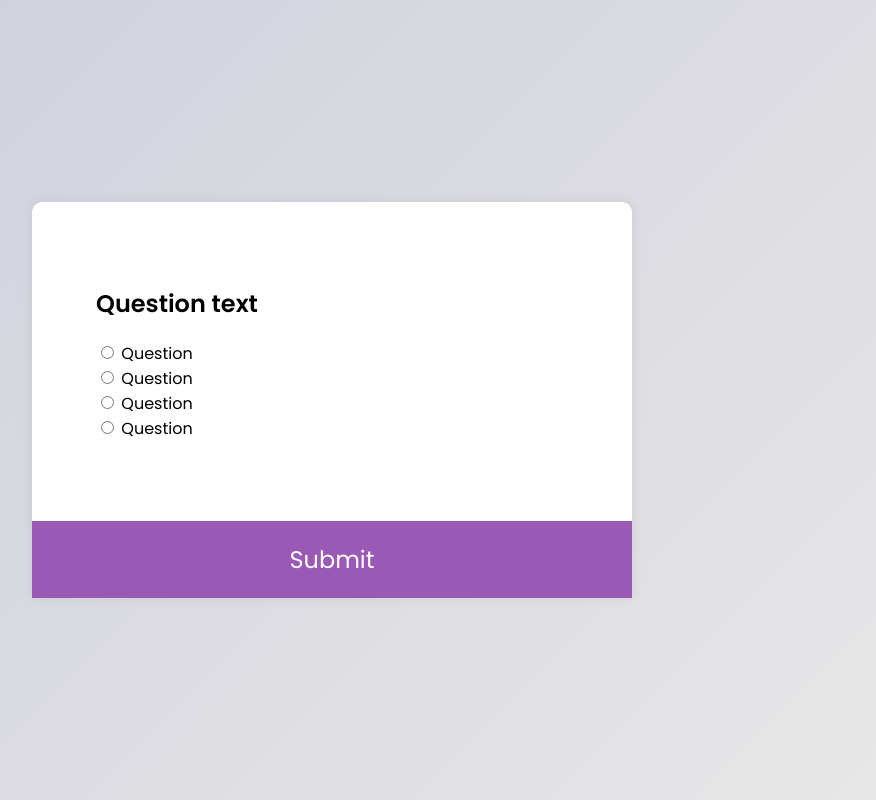
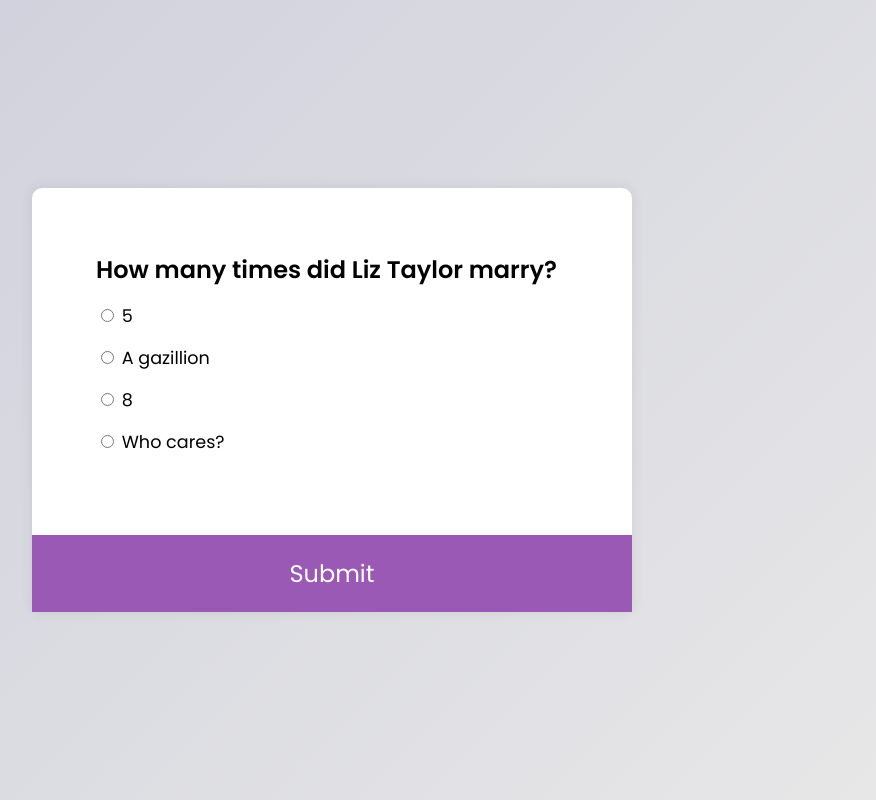
Before and after one commit to PurpleKaz81/10-hours-10-projects, a plain HTML site: page quiz-app/index.html in a window 1280 px wide. Shown: the whole page, without its empty margins (308-1184 px from the left). Drawn offline with Linux system fonts and the light colour scheme.

Commit message:
Finishing JS. Added questions and aswers to body through JS

```diff
--- a/quiz-app/index.html
+++ b/quiz-app/index.html
@@ -11,27 +11,27 @@
 <body>
   <div class="quiz-container">
     <div class="quiz-header">
-      <h2>Question text</h2>
+      <h2 id="question">Question text</h2>
       <ul>
         <li>
           <input type="radio" id="a" name="answer">
-          <label for="a">Question</label>
+          <label id="a_text" for="a">Question</label>
         </li>
         <li>
           <input type="radio" id="b" name="answer">
-          <label for="b">Question</label>
+          <label id="b_text" for="b">Question</label>
         </li>
         <li>
           <input type="radio" id="c" name="answer">
-          <label for="c">Question</label>
+          <label id="c_text" for="c">Question</label>
         </li>
         <li>
           <input type="radio" id="d" name="answer">
-          <label for="d">Question</label>
+          <label id="d_text" for="d">Question</label>
         </li>
       </ul>
     </div>
-    <button>Submit</button>
+    <button id="submit">Submit</button>
   </div>
 </body>
 </html>
--- a/quiz-app/script.js
+++ b/quiz-app/script.js
@@ -38,3 +38,25 @@ const quizData = [
     correct: "d"
   }
 ]
+
+const questionEl = document.getElementById("question")
+const a_text = document.getElementById("a_text")
+const b_text = document.getElementById("b_text")
+const c_text = document.getElementById("c_text")
+const d_text = document.getElementById("d_text")
+const submitBtn = document.getElementById("submit")
+
+let currentQuiz = 0
+
+loadQuiz()
+
+function loadQuiz() {
+  const currentQuizData = quizData[currentQuiz]
+
+  questionEl.innerText = currentQuizData.question
+  a_text.innerText = currentQuizData.a
+  b_text.innerText = currentQuizData.b
+  c_text.innerText = currentQuizData.c
+  d_text.innerText = currentQuizData.d
+  currentQuestion++
+}
--- a/quiz-app/style.css
+++ b/quiz-app/style.css
@@ -30,9 +30,18 @@ body {
   padding: 4rem;
 }
 
+h2 {
+  margin: 0;
+}
+
 ul {
   list-style-type: none;
   padding: 0;
+}
+
+ul li {
+  font-size: 1.1rem;
+  margin: 1rem 0;
 }
 
 button {
```
